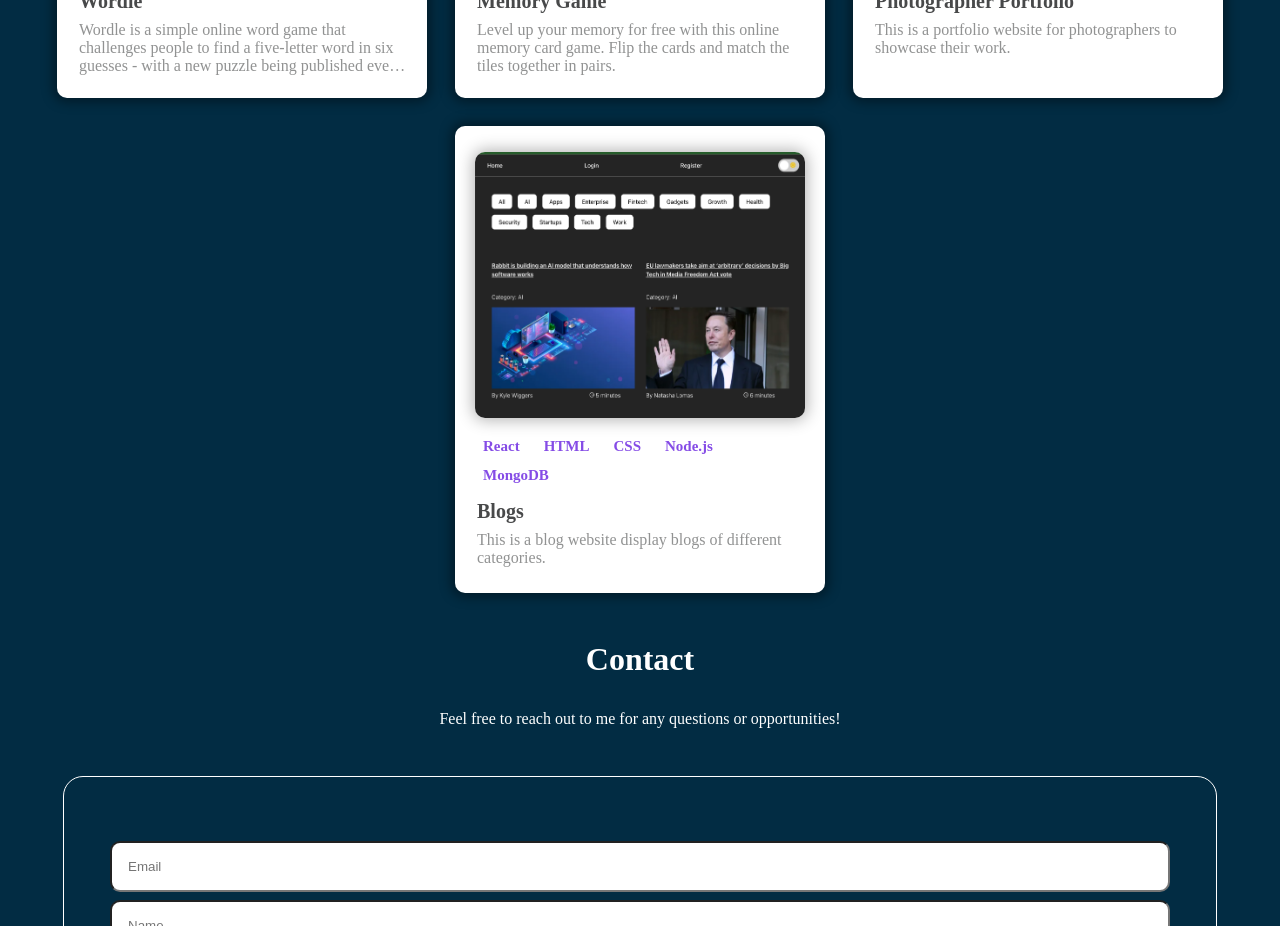
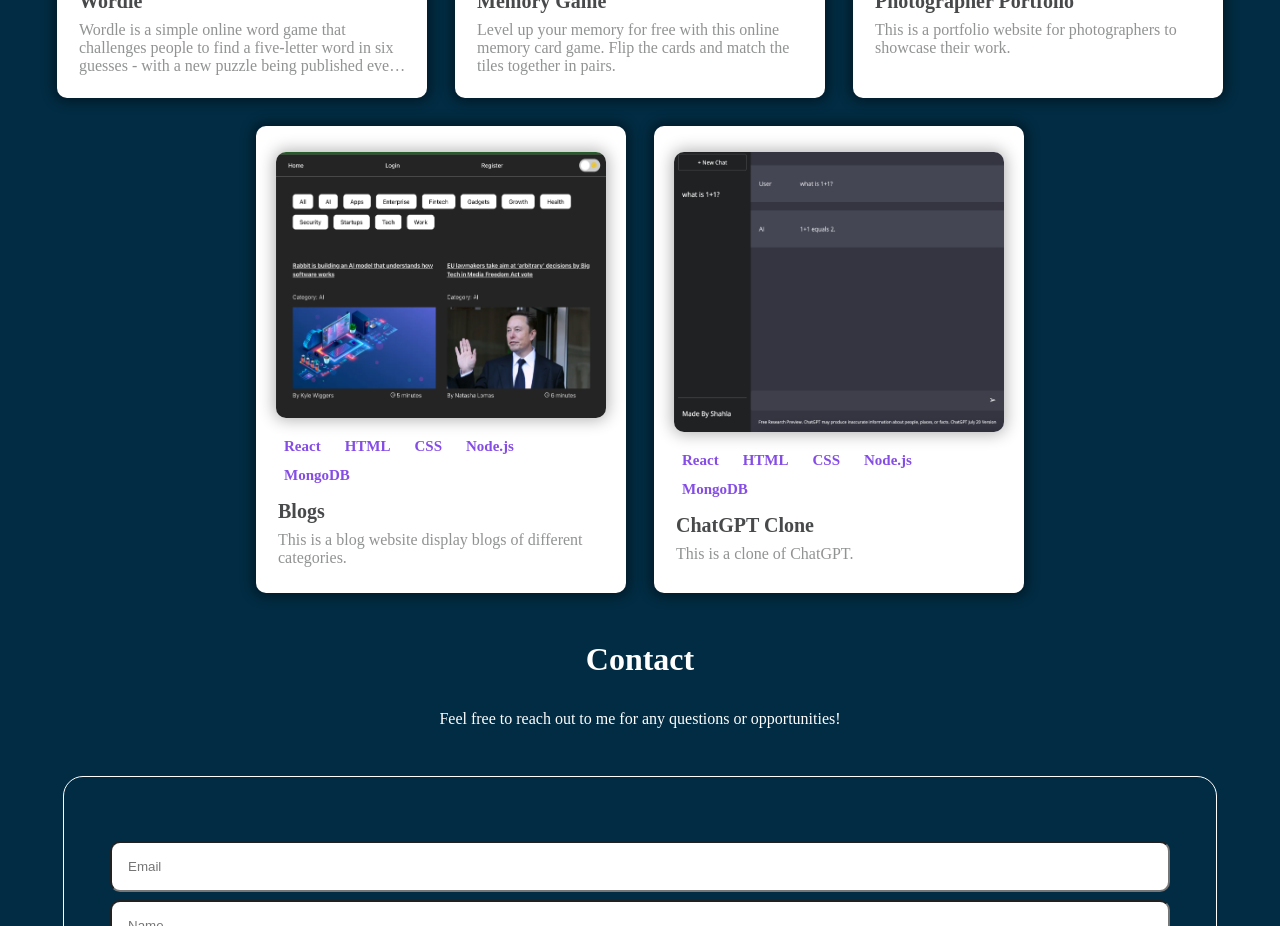
Before and after one commit to shahlahassan123/Portfolio_Website_React, a React (Vite) app: page / in a window 1280 px wide. Shown: the part 4060-4986 px from the top of the page. Built offline with nearby package versions, Linux system fonts and the light colour scheme.

Commit message:
Added a project

```diff
--- a/src/Data/data.js
+++ b/src/Data/data.js
@@ -241,6 +241,20 @@
       webapp: "https://blogs-mern-frontend.onrender.com/",
     },
 
+    {
+      id: 4,
+      title: "ChatGPT Clone",
+      description:
+        "This is a clone of ChatGPT.",
+      image: "./ChatGPT.png",
+      tags: [
+        "React", "HTML", "CSS", "Node.js", "MongoDB"
+      ],
+      category: "web app",
+      github: "https://github.com/shahlahassan123/ChatGPT_clone_MERN",
+      webapp: "https://chatgpt-clone-mern-frontend.onrender.com/",
+    },
+
 
 
   ];
```
Also changed, not shown: public/ChatGPT.png (added).
